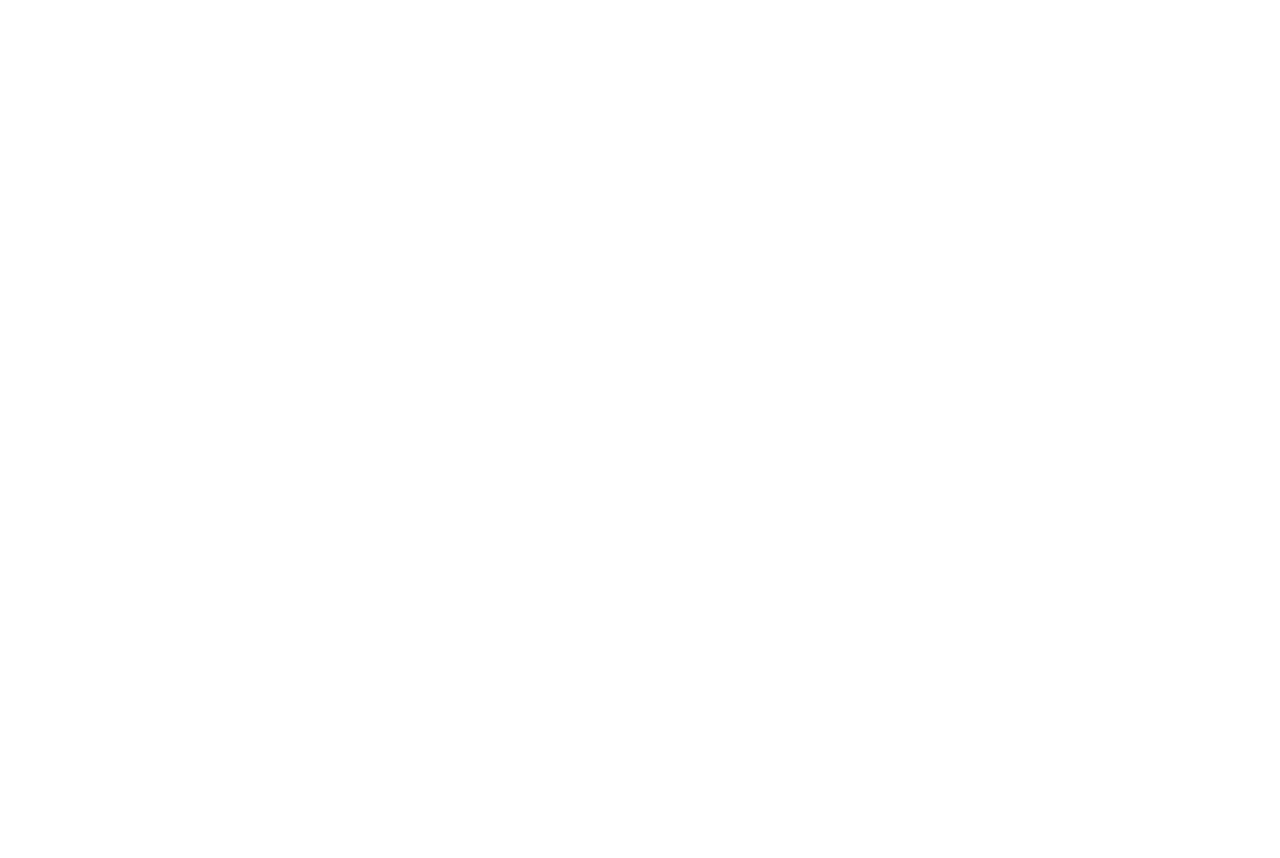
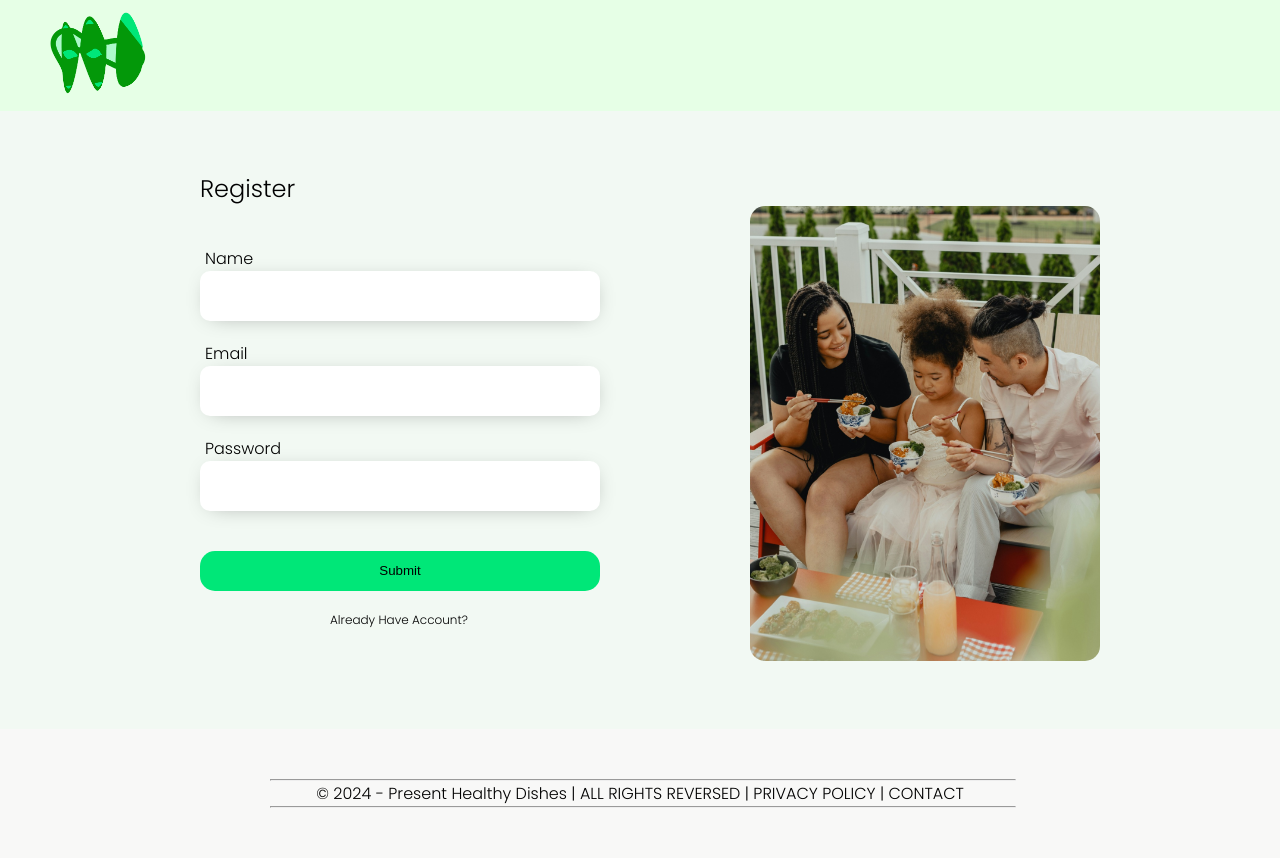
Before and after one commit to Wellgrit-Dev/Healthy-dishes, a PHP site: page /register.html in a window 1280 px wide. Before the commit the page is empty. Before the commit the page ends 800 px from the top, so only its background shows below. Run offline with PHP 8.4, Linux system fonts and the light colour scheme.

Commit message:
register

```diff
--- a/notes/ReLog.css
+++ b/notes/ReLog.css
@@ -26,6 +26,30 @@ nav img{
 .container {
     background-color: #f2f9f3;
     padding: 100px 0 100px 200px;
+}
+
+.container h2 {
+    font-weight: 100;
+    margin: -40px 0 40px 0;
+}
+
+#name-text {
+    padding: 0 0 0 5px;
+}
+
+#name {
+    margin: 0 0 20px 0;
+    border-style: none;
+    border-radius: 10px;
+    width: 400px;
+    height: 50px;
+    -webkit-box-shadow: 1px 3px 22px -10px rgba(0,0,0,0.41);
+    -moz-box-shadow: 1px 3px 22px -10px rgba(0,0,0,0.41);
+    box-shadow: 1px 3px 22px -10px rgba(0,0,0,0.41);
+}
+
+#name[type="text"] {
+    padding-left: 20px;
 }
 
 #email-text {
@@ -82,6 +106,12 @@ nav img{
     cursor: pointer;
 }
 
+#have-account {
+    margin: 0 0 0 130px;
+    font-size: 12px;
+    cursor: pointer;
+}
+
 #btn-register {
     border-style: none;
     border-radius: 15px;
--- a/notes/login.html
+++ b/notes/login.html
@@ -29,7 +29,7 @@
 
                 <a id="forgot-password">Forgot Password ?</a><br>
 
-                <button id="btn-register">Register</button>
+                <button id="btn-register" onclick="register()">Register</button>
             </form>
         </div>
 
@@ -38,5 +38,7 @@
         <p>© 2024 - Present Healthy Dishes | ALL RIGHTS REVERSED | PRIVACY POLICY | CONTACT</p>
         <hr>
         </footer>
+
+        <script src="script.js"></script>
     </body>
 </html>
--- a/notes/register.html
+++ b/notes/register.html
@@ -0,0 +1,46 @@
+<html>
+    <head>
+        <meta charset="UTF-8">
+        <meta name="viewport" content="width=device-width, initial-scale=1.0">
+        <link rel="stylesheet" href="ReLog.css">
+        <link rel="preconnect" href="https://fonts.googleapis.com">
+        <link rel="preconnect" href="https://fonts.gstatic.com" crossorigin>
+        <link href="https://fonts.googleapis.com/css2?family=Poppins:wght@300&display=swap" rel="stylesheet">
+
+        <link rel="Website Icon" type="png" href="./assets/Logo Healthy Dishes.png">
+
+        <title>Healthy Dishes</title>
+    </head>
+    <body>
+        <nav>
+            <a><img src="assets/Logo Healthy Dishes.png"></a>
+        </nav>
+
+        <div class="container">
+            <h2>Register</h2>
+            <img src="assets/Login.png">
+            <form>
+                <label for="name" id="name-text">Name</label><br>
+                <input type="text" id="name" name="name"><br>
+
+                <label for="email" id="email-text">Email</label><br>
+                <input type="email" id="email" name="email"><br>
+
+                <label for="password" id="password-text">Password</label><br>
+                <input type="password" id="password" name="password"><br>
+
+                <button id="btn-login">Submit</button><br>
+
+                <a id="have-account" onclick="login()">Already Have Account?</a><br>
+            </form>
+        </div>
+
+        <footer>
+        <hr>
+        <p>© 2024 - Present Healthy Dishes | ALL RIGHTS REVERSED | PRIVACY POLICY | CONTACT</p>
+        <hr>
+        </footer>
+
+        <script src="script.js"></script>
+    </body>
+</html>
--- a/notes/script.js
+++ b/notes/script.js
@@ -145,3 +145,14 @@ function deleteNote(noteId) {
 }
 
 displayNotes();
+
+
+/** Pindah page */
+
+function register() {
+    window.open('register.html', '_blank');
+}
+
+function login () {
+    window.open('login.html', '_blank');
+}
```
